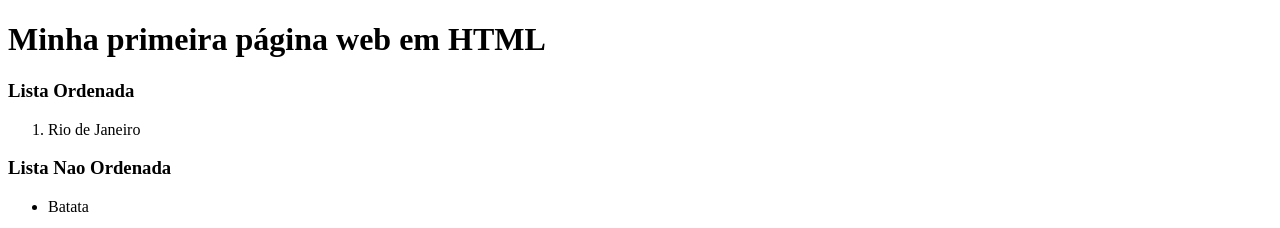
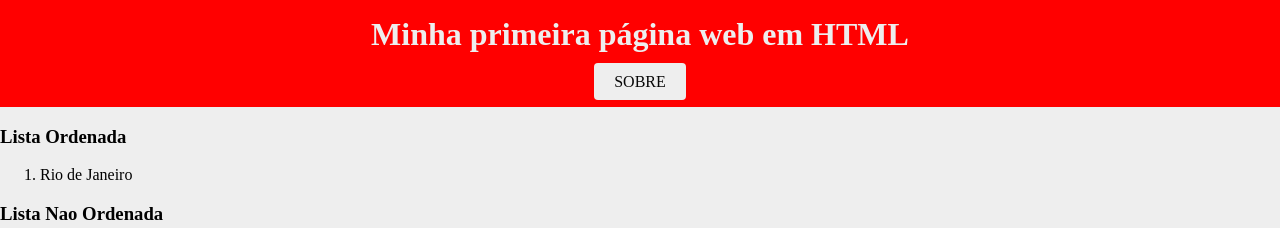
Before and after one commit to CarlosFortunato1234/Exercicio-html, a plain HTML site: page exemplos/index.html in a window 1280 px wide. Shown: the top 228 px of the page. Drawn offline with Linux system fonts and the light colour scheme.

Commit message:
estilizacao exemplo

```diff
--- a/index.html
+++ b/exemplos/index.html
@@ -4,11 +4,16 @@
     <meta charset="UTF-8">
     <meta name="viewport" content="width=device-width, initial-scale=1.0">
     <title>Minha primeira página em HTML</title>
+    <link rel="stylesheet" href="./styles/style.css">
 </head>
 <body>
     <!-- Cabeçalho -->
 <header>
     <h1> Minha primeira página web em HTML </h1>
+     <a href="./sobre.html">
+        SOBRE
+    </a>
+
 </header>
 
      <!--Conteudo principal -->
@@ -26,7 +31,8 @@
          </section>
         <!-- Ibagens e vídeos -->
          <section>
-        <img width="500" src="./dog.jpg" alt="Cachorro na praia">
+        <img width="500" src="./imgs/dog.jpg" alt="Cachorro na praia">
+
         <iframe width="560" height="315" src="https://www.youtube.com/embed/32pHo_yc3Gg?si=WdCigFAXPZxM_iHs"
         title="YouTube video player" frameborder="0"
          allow="accelerometer; autoplay;
--- /dev/null
+++ b/exemplos/styles/style.css
@@ -0,0 +1,27 @@
+body{
+    background-color: #eee;
+    margin: 0;
+}
+
+H1 {
+    margin: 0;
+    margin-bottom: 20px;
+}
+header{
+    background-color: red;
+    color: #eee;
+    text-align: center;
+    padding: 16px;
+}
+
+header a{
+    background-color: #eee;
+    text-decoration: none;
+    color: #080808;
+    padding: 10px 20px;
+    border-radius: 4px;
+    transition: background-color 2s ease;
+    }
+    header a:hover{
+        background-color: #939191;
+    }
```
Also changed, not shown: exemplos/README.md (renamed from README.md), exemplos/imgs/dog.jpg (renamed from dog.jpg).
